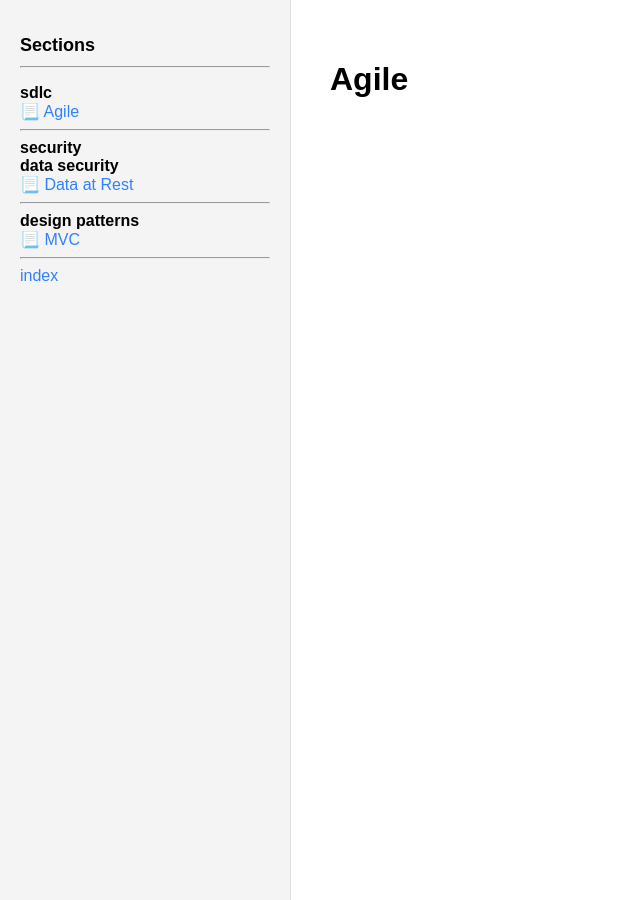
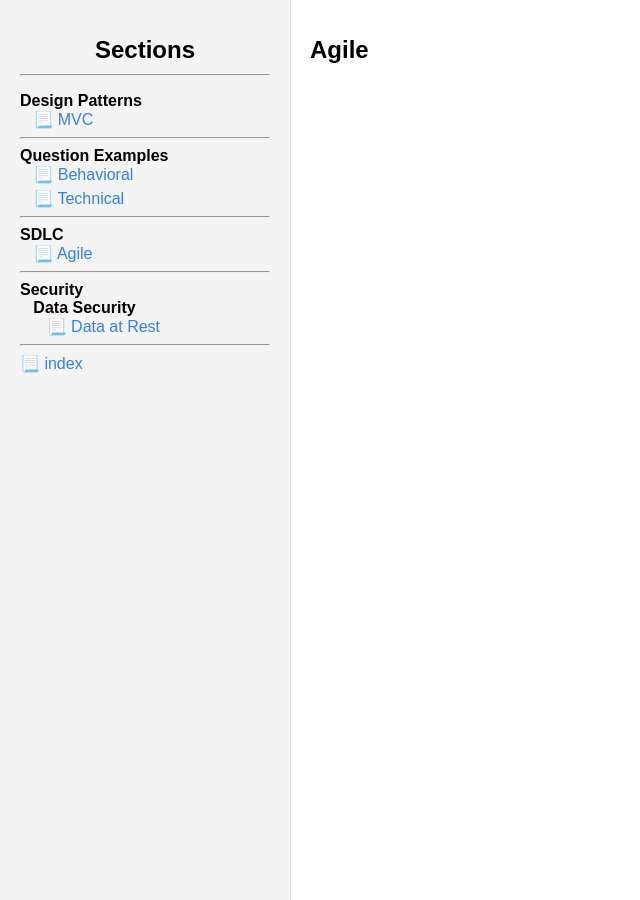
Before and after one commit to Mysteryy/Mysteryy.github.io, a Jekyll site: the page built from SDLC/Agile.md, in a window 1280 px wide. Shown: the whole page, without its empty margins (0-640 px from the left). Built offline with Jekyll 4.4.1, drawn with Linux system fonts in a browser that asks for light colours.

Commit message:
Updating

```diff
--- /dev/null
+++ b/Question_Examples/Behavioral.md
@@ -0,0 +1,5 @@
+---
+layout: default
+title: Behavioral Question Examples
+---
+# Behavioral Question Examples
--- a/_config.yml
+++ b/_config.yml
@@ -1,4 +1,3 @@
 title: SWE Interview Prep Guide
 description: Guide for software engineering interview prep
 theme: jekyll-theme-cayman
-markdown: kramdown
--- a/_layouts/default.html
+++ b/_layouts/default.html
@@ -4,6 +4,7 @@
     <meta charset="UTF-8">
     <meta name="viewport" content="width=device-width, initial-scale=1.0">
     <title>{{ page.title }}</title>
+
     <style>
         body {
             display: flex;
@@ -23,10 +24,19 @@
             border-right: 1px solid #ddd;
         }
 
+        #sidebar-title {
+            text-align: center;
+        }
+
         #content {
             margin-left: 290px;
-            padding: 40px;
-            width: calc(100% - 270px);
+            padding: 20px;
+            width: calc(100% - 290px);
+        }
+
+        h1 {
+            font-size: 24px;
+            margin-bottom: 10px;
         }
 
         h2 {
@@ -34,7 +44,7 @@
             margin-bottom: 10px;
         }
 
-        ul {
+        .sidebar-ul {
             list-style-type: none;
             padding: 0;
         }
@@ -56,13 +66,15 @@
 <body>
 
 <div id="sidebar">
-    <h2>Sections</h2>
+    <div id="sidebar-title">
+        <h1>Sections</h1>
+    </div>
     <hr>
-    <ul>
-        {% assign grouped_sections = site.html_pages | group_by_exp: "section", "section.path | split: '/' | first" %}
+    <ul class="sidebar-ul">
+        {% assign grouped_sections = site.html_pages | group_by_exp: "section", "section.path | split: '/' | first" | sort: "name" %}
 
         {% for group in grouped_sections %}
-            {% assign section_name = group.name | replace: "_", " " | titlecase %}
+            {% assign section_name = group.name | replace: "_", " " %}
             {% assign has_subfolders = false %}
 
             <!-- Check if any file has a subdirectory -->
@@ -75,27 +87,28 @@
 
             <!-- If no subfolders, it's a top-level file -->
             {% if has_subfolders == false %}
-                <li><a href="{{ group.items[0].url }}">{{ section_name | replace: ".md", "" }}</a></li>
+                <li><a href="{{ group.items[0].url }}">📃 {{ section_name | replace: ".md", "" }}</a></li>
             {% else %}
-                <ul>
+                <li>
+                    <strong>{{ section_name | replace: ".md", "" }}</strong>
+                    <ul class="sidebar-ul">
                         {% for section in group.items %}
                             {% assign path_parts = section.path | split: "/" %}
                             <li>
-                            {% for part in path_parts %}
-                                {% assign formatted_name = part | replace: "_", " " %}
+                                {% for part in path_parts offset:1 %}
+                                    {% assign formatted_name = part | replace: "_" , " " | strip %}
 
                                     {% capture indentation %}
                                         {% if forloop.index > 1 %}
                                             <br>
                                         {% endif %}
-                                    {% for i in (0..forloop.index - 1) %}
-                                        &nbsp;&nbsp;  <!-- Adds two spaces for each level -->
+                                        {% for i in (1..forloop.index) %}
+                                             &nbsp;&nbsp;<!-- Add a dash to indicate nested level -->
                                         {% endfor %}
                                     {% endcapture %}
 
                                     {% if forloop.last %}
                                         {{ indentation }}<a href="{{ section.url }}">📃 {{ formatted_name | replace: ".md", "" }}</a>
-                                    <hr>
                                     {% else %}
                                         {{ indentation }}<strong>{{ formatted_name }}</strong>
                                     {% endif %}
@@ -103,13 +116,16 @@
                             </li>
                         {% endfor %}
                     </ul>
+                        <hr>
+                </li>
             {% endif %}
+
         {% endfor %}
     </ul>
 </div>
 
 <div id="content">
-    {{ content }}
+    {{ content | markdownify }}
 </div>
 
 </body>
```
Also changed, not shown: Question_Examples/Technical.md (added, +47 -0 lines), test.py (added, +48 -0 lines), Design_Patterns/MVC.md (renamed from design_patterns/MVC.md), SDLC/Agile.md (renamed from sdlc/Agile.md), Security/Data_Security/Data_at_Rest.md (renamed from security/data_security/Data_at_Rest.md). Lines whose indentation alone changed are shown as unchanged.
